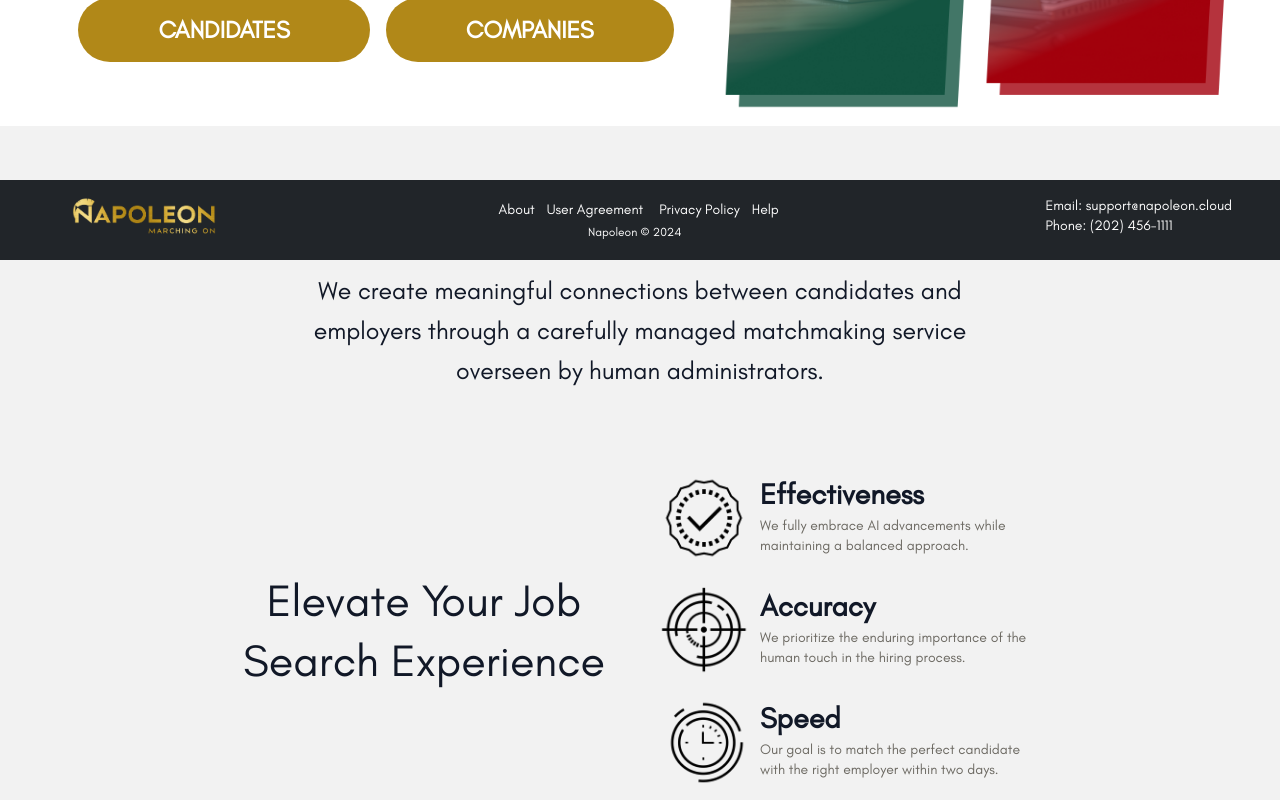
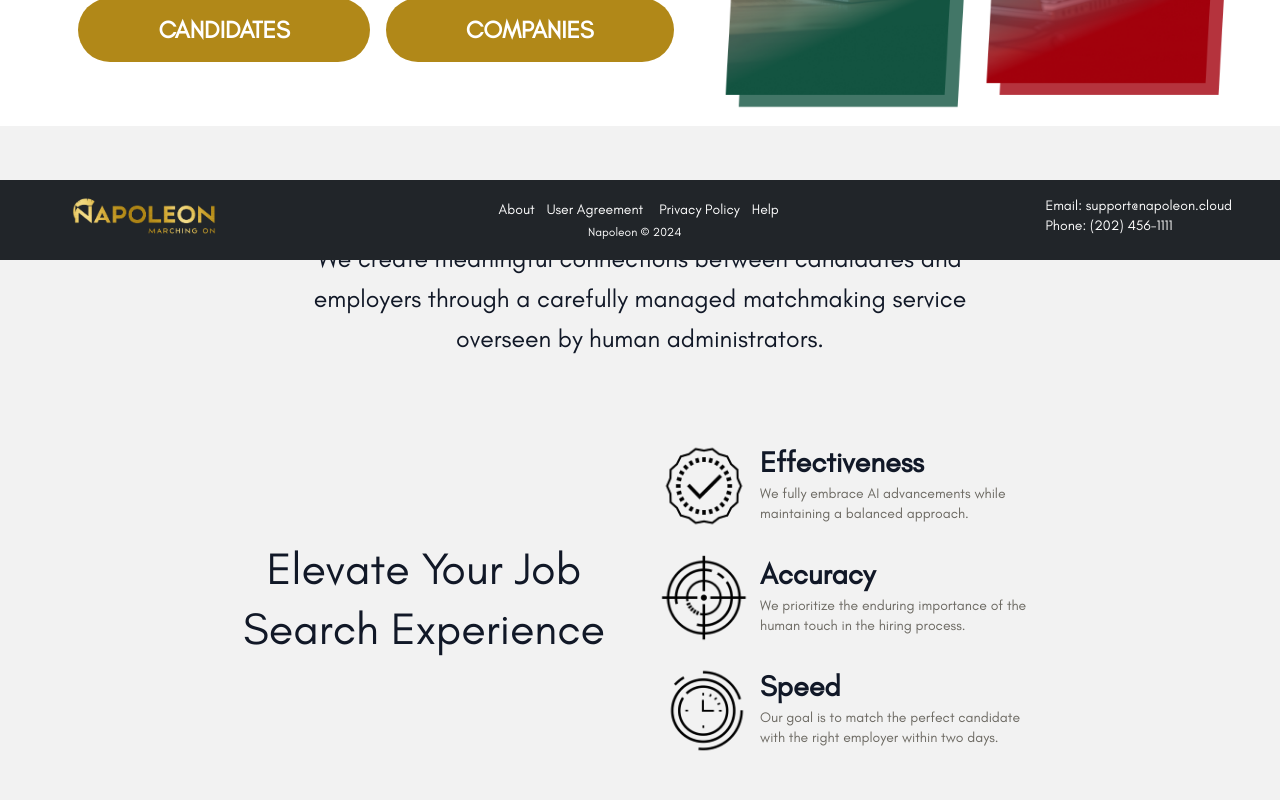
Before and after one commit to ecommercedev1112/Napoleon-landing, a Next.js app: page / in a window 1280 px wide. Shown: the part 540-1340 px from the top of the page. Built offline with nearby package versions, Linux system fonts and the light colour scheme.

Commit message:
large padding issue

```diff
--- a/src/app/components/elevateJobSearch/index.tsx
+++ b/src/app/components/elevateJobSearch/index.tsx
@@ -40,7 +40,7 @@ const FeatureItem: React.FC<FeatureItemProps> = ({
 const ElevateJobSearch: React.FC = () => {
   return (
     <section id="elevate_job_search" className="bg-[#f2f2f2]">
-      <div className="w-full max-w-[85rem] mx-auto py-4 md:py-20 md:px-20 lg:px-28  2xl:max-w-[112rem] 2xl:px-40  2xl:py-28 ">
+      <div className="w-full max-w-[85rem] mx-auto py-4 md:py-12 md:px-20 lg:px-28  2xl:max-w-[112rem] 2xl:px-40  2xl:py-28 ">
         <div className="max-w-2xl 2xl:max-w-5xl mx-auto hidden md:block">
           <p
             className="text-[1.55rem] text-center font-medium leading-relaxed mt-16 2xl:text-[2.2rem] 2xl:leading-[3rem]"
```
